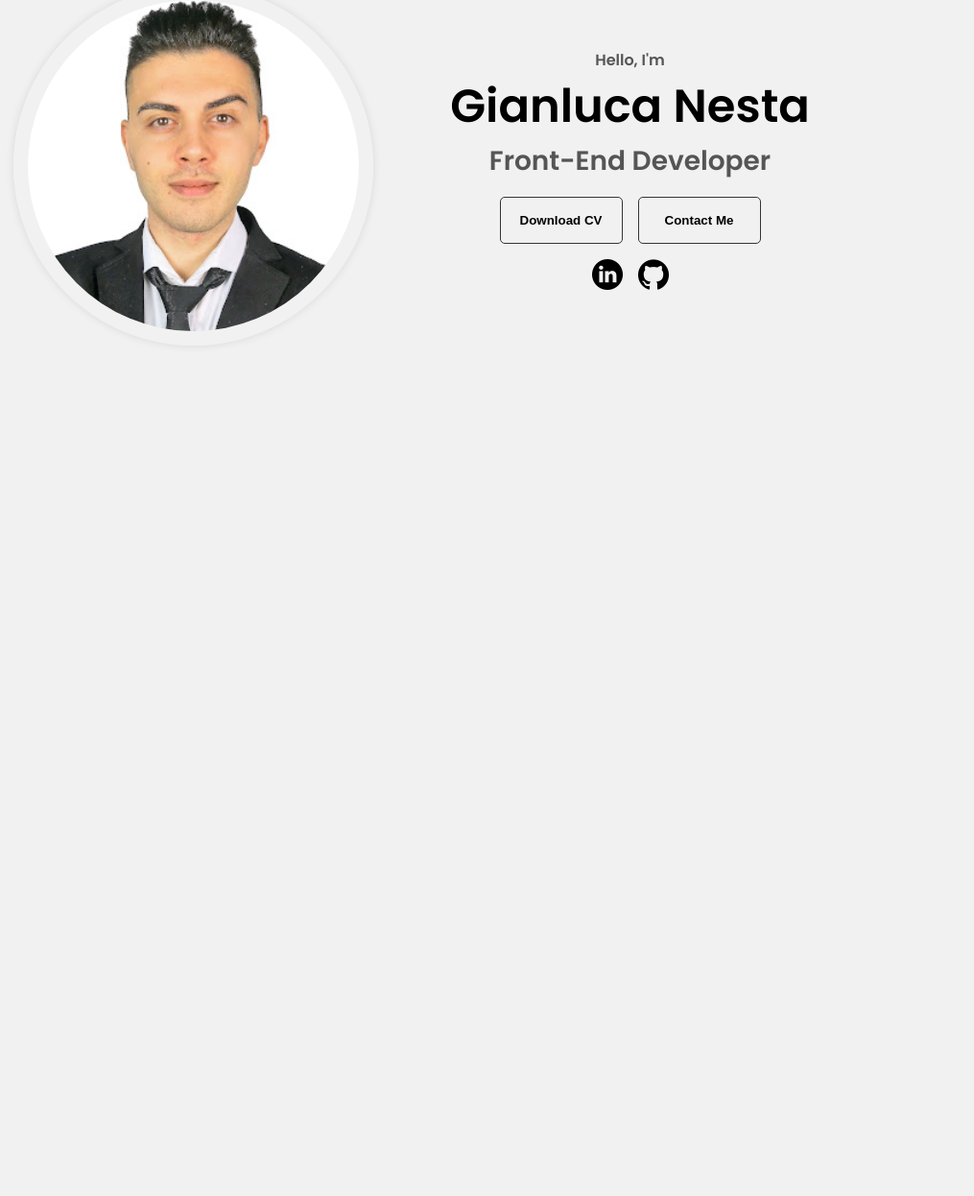
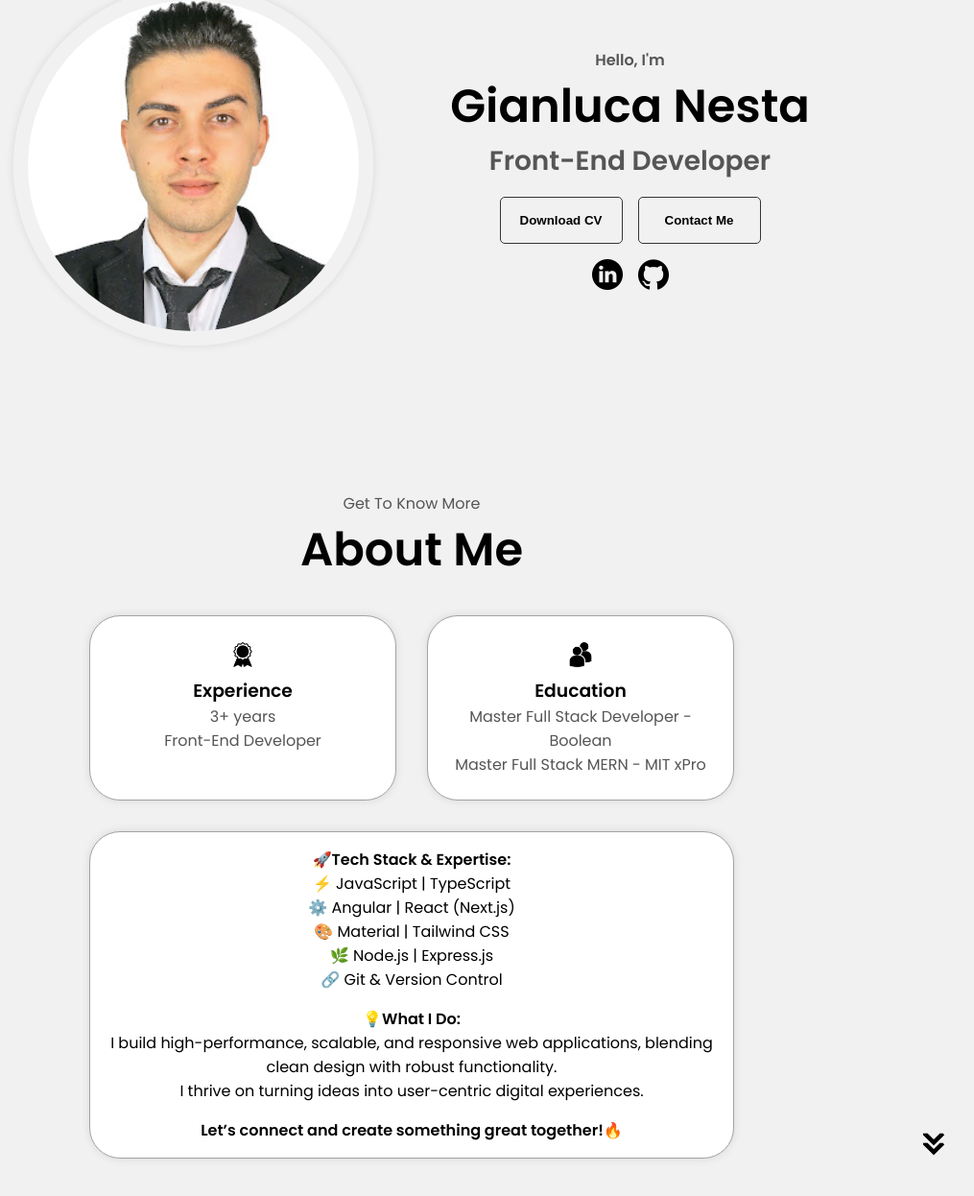
Before and after one commit to gianlucanesta/gianlucanesta.github.io, a plain HTML site: page index.html in a window 1280 px wide. Shown: the part 296-1542 px from the top of the page at 96% size, without its empty margins (211-1226 px from the left). Before the commit the page ends 800 px from the top, so only its background shows below. Drawn offline with Linux system fonts and the light colour scheme.

Commit message:
Add about section with experience and education details, and include new assets

```diff
--- a/index.html
+++ b/index.html
@@ -19,6 +19,7 @@
         </ul>
       </div>
     </nav>
+
     <nav id="hamburger-nav">
       <div class="logo">Gianluca Nesta</div>
       <div class="hamburger-menu">
@@ -34,9 +35,10 @@
           <li><a href="#contact" onclick="toggleMenu()">Contact</a></li>
       </div>
     </nav>
+
     <section id="profile">
       <div class="section__pic-container">
-        <img class="section__pic-container__img" src="images/profile-pic.jpg" alt="Profile Picture" />
+        <img class="section__pic-container__img" src="assets/images/profile-pic.jpg" alt="Profile Picture" />
       </div>
       <div class="section__text">
         <p class="section__text__p1">Hello, I'm</p>
@@ -53,6 +55,51 @@
         </div>
       </div>
     </section>
+
+    <section id="about">
+      <p class="section__text__p1">Get To Know More</p>
+      <h1 class="title">About Me</h1>
+        <div class="section-container">
+
+          <div class="about-details-container">
+              <div class="about-containers">
+            <div class="details-container">
+              <img src="./assets/experience.png" alt="Experience Icon" class="icon" />
+              <h3>Experience</h3>
+              <p>
+                3+ years <br /> Front-End Developer
+              </p>
+            </div>
+            <div class="details-container">
+              <img src="./assets/education.png" alt="Education Icon" class="icon" />
+              <h3>Education</h3>
+              <p>
+                Master Full Stack Developer - Boolean <br />
+                Master Full Stack MERN - MIT xPro
+              </p>
+            </div>
+          </div>
+          <div class="text-container">
+            <div style="font-weight: bold;"> <span>🚀</span>Tech Stack & Expertise:</div>
+            <div> <span>⚡</span> JavaScript | TypeScript </div>
+            <div> <span>⚙️</span> Angular | React (Next.js)</div>
+            <div> <span>🎨</span> Material | Tailwind CSS </div>
+            <div> <span>🌿</span> Node.js | Express.js </div>
+            <div> <span>🔗</span> Git & Version Control </div>
+            <div style="font-weight: bold; margin-top: 1rem;"><span>💡</span>What I Do: </div>
+            <div>I build high-performance, scalable, and responsive web applications, blending clean design with robust functionality. </div>
+            <div>I thrive on turning ideas into user-centric digital experiences. </div>
+
+            <div style="font-weight: bold; margin-top: 1rem;">Let’s connect and create something great together!<span>🔥</span></div>
+          </div>
+        </div>
+      </div>
+        <img src="./assets/arrow.png" alt="Arrow Icon" class="icon arrow"  onclick="location.href='#experience'"/>
+    </section>
+
+
+
+
     <script src="script.js"></script>
   </body>
 </html>
--- a/style.css
+++ b/style.css
@@ -265,3 +265,60 @@ section {
 .btn-container {
   gap: 1rem;
 }
+
+/* About */
+
+#about {
+  position: relative;
+}
+
+.about-containers {
+  gap: 2rem;
+  margin-bottom: 2rem;
+  margin-top: 2rem;
+}
+
+.about-details-container {
+  width: 70%;
+  justify-content: center;
+  flex-direction: column;
+  margin: auto;
+}
+
+.about-containers,
+.about-details-container {
+  display: flex;
+}
+
+.arrow {
+  position: absolute;
+  right: -5rem;
+  bottom: 2.5rem;
+  cursor: pointer;
+}
+
+.details-container {
+  padding: 1.5rem;
+  flex: 1;
+  background: white;
+  border-radius: 2rem;
+  border: rgb(53, 53, 53) 0.1rem solid;
+  border-color: rgb(163, 163, 163);
+  text-align: center;
+  box-shadow: 0 0 10px rgba(0, 0, 0, 0.1);
+}
+
+.section-container {
+  gap: 4rem;
+  height: 80%;
+}
+
+.text-container {
+  padding: 1rem;
+  background: white;
+  border: rgb(53, 53, 53) 0.1rem solid;
+  border-color: rgb(163, 163, 163);
+  border-radius: 2rem;
+  box-shadow: 0 0 10px rgba(0, 0, 0, 0.1);
+  text-align: center;
+}
```
Also changed, not shown: assets/arrow.png (added), assets/education.png (added), assets/experience.png (added), assets/images/profile-pic.jpg (added).
